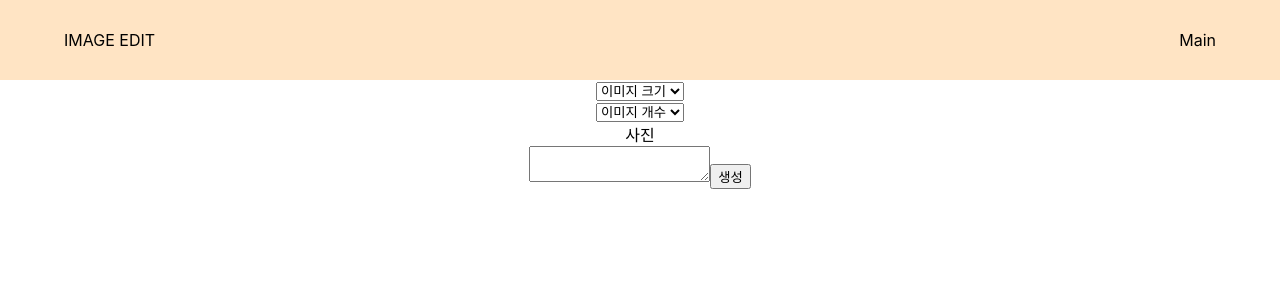
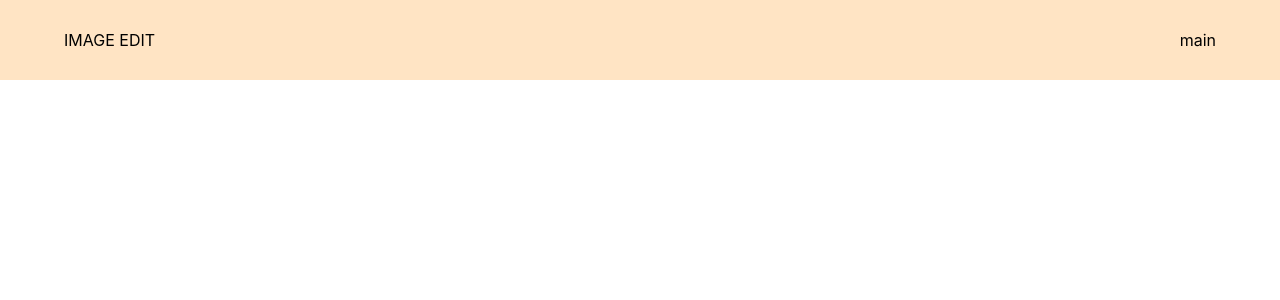
Before and after one commit to JungHun98/Chat-IMG, a React (Create React App) app: page / in a window 1280 px wide. Shown: the top 300 px of the page. Built offline with nearby package versions, Linux system fonts and the light colour scheme.

Commit message:
링크 연결

```diff
--- a/src/App.js
+++ b/src/App.js
@@ -1,6 +1,6 @@
 import logo from './logo.svg';
 import './App.css';
-import { Link } from 'react-router-dom';
+import { Routes, Route, Link } from 'react-router-dom';
 
 import { useState } from 'react';
 import Header from './components/Header';
@@ -48,8 +48,12 @@ function App() {
 
   return (
     <div className="App">
-      <Header></Header>
-      <Main></Main>
+      <Header>
+      </Header>
+      <Routes>
+        <Route exact path='/'></Route>
+        <Route path='/Main' Component={Main}></Route>
+      </Routes>
       {/* <form onSubmit={hadleSubmit}>
         <textarea
         value={message}
--- a/src/components/Header.js
+++ b/src/components/Header.js
@@ -4,20 +4,43 @@ import { Route, Routes, Link } from 'react-router-dom';
 import { Component } from 'react';
 
 class Header extends Component {
+  constructor(props){
+    super(props)
+
+    this.state = {
+      linkState : 'main',
+      path: '/Main'
+    }
+
+    this.setLink = this.setLink.bind(this);
+  }
+
+  setLink(e) {
+    if(e.target.className === 'main'){
+      this.setState({
+        linkState : 'home',
+        path: '/'
+      });
+    }
+    else{
+      this.setState({
+        linkState : 'main',
+        path: '/Main'
+      });
+    }
+    // this.setState()
+  }
 
   render() {
     return (
       <header id="header">
         <div className="header-con">
           <div className="project-name">
-            IMAGE EDIT
+            <Link className='home' to='/' onClick={this.setLink}>IMAGE EDIT</Link>
           </div>
-          <div className="main-link">
-            <Link to='../../App'>Main</Link>
+          <div className={this.state.linkState + "-link"} >
+            <Link className={this.state.linkState} to={this.state.path} onClick={this.setLink}>{this.state.linkState}</Link>
           </div>
-          {/* <Routes>
-            <Route path='/main'></Route>
-          </Routes> */}
         </div>
       </header>
     );
--- a/src/components/ImageCreator.js
+++ b/src/components/ImageCreator.js
@@ -13,14 +13,23 @@ class ImageCreator extends Component {
     this.state = {
       sizeOption: ['256x256', '512x512', '1024x1024'],
       countOption: count,
+      imageSize: '256px'
     }
+
+    this.setState = this.setState.bind(this);
+  }
+
+  setImageSize(pixel){
+    this.setState({
+      imageSize: pixel
+    })
   }
 
   getOption(option){
     let _option;
 
     if(option === 'size'){
-      _option = <ImageOption _class={option} _label='이미지 크기' _values={this.state.sizeOption}></ImageOption>
+      _option = <ImageOption _class={option} _label='이미지 크기' _values={this.state.sizeOption} setSize={this.setImageSize}></ImageOption>
     }
     else if(option === 'count'){
       _option = <ImageOption _class={option} _label='이미지 개수' _values={this.state.countOption}></ImageOption>
@@ -33,6 +42,12 @@ class ImageCreator extends Component {
   }
 
   render() {
+    const imgStyle={
+      width: this.state.imageSize,
+      height: this.state.imageSize,
+      background:'black'
+    }
+
     return (
       <section id='image-creator'>
         <div className='set-box'>
@@ -41,9 +56,9 @@ class ImageCreator extends Component {
             {this.getOption('count')}
           </div>
         </div>
-        <div className='image-box'>
-          <article>사진</article>
-        </div>
+        <article id='image-box'>
+          <div style={imgStyle}>사진</div>
+        </article>
       </section>
     );
   }
--- /dev/null
+++ b/src/components/ImageOption.css
@@ -0,0 +1,30 @@
+select {
+  -moz-appearance: none;
+  -webkit-appearance: none;
+  appearance: none;
+
+  font-size: 1rem;
+  font-weight: 400;
+  line-height: 1.5;
+
+  color: #444;
+  background-color: #fff;
+
+  text-align: center;
+  padding: 0.3em 0.5em 0.3em 0.5em;
+  margin: 0;
+
+  border: 1px solid #aaa;
+  border-radius: 0.5em;
+  box-shadow: 0 1px 0 1px rgba(0, 0, 0, 0.04);
+}
+
+option{
+  text-align: center;
+}
+.image-attribute{
+  display: flex;
+  max-width: 1280px;
+  margin: 0 20% 0 20%;
+  justify-content: space-around;
+}
--- a/src/components/ImageOption.js
+++ b/src/components/ImageOption.js
@@ -1,4 +1,4 @@
-import '../App.css';
+import './ImageOption.css';
 import { Component } from 'react';
 
 class ImageOption extends Component {
@@ -16,7 +16,7 @@ class ImageOption extends Component {
     return (
       <div className={this.props._class}>
         {/* <label for={this.props._class + '-select'}>{this.props._label}</label> */}
-        <select id={this.props._class + '-select'}>
+        <select id={this.props._class + '-select'} onChange={this.props.setImageSize()}>
           {options}
         </select>
       </div>
--- a/src/index.css
+++ b/src/index.css
@@ -1,3 +1,8 @@
+html {
+  width: 100%;
+  height: 100%;
+}
+
 body {
   margin: 0;
   font-family: -apple-system, BlinkMacSystemFont, 'Segoe UI', 'Roboto', 'Oxygen',
@@ -5,9 +10,16 @@ body {
     sans-serif;
   -webkit-font-smoothing: antialiased;
   -moz-osx-font-smoothing: grayscale;
+  width: 100%;
+  height: 100%;
 }
 
 code {
   font-family: source-code-pro, Menlo, Monaco, Consolas, 'Courier New',
     monospace;
 }
+
+#root{
+  width: 100%;
+  height: 100%;
+}
--- a/src/index.js
+++ b/src/index.js
@@ -1,15 +1,16 @@
 import React from 'react';
 import ReactDOM from 'react-dom/client';
+import Header  from './components/Header';
 import './index.css';
 import App from './App';
 import reportWebVitals from './reportWebVitals';
-import { BrowserRouter } from 'react-router-dom';
+import { BrowserRouter, Route, Switch, Link } from "react-router-dom";
 
 const root = ReactDOM.createRoot(document.getElementById('root'));
 root.render(
   <BrowserRouter>
   <React.StrictMode>
-    <App />
+    <App/>
   </React.StrictMode>
   </BrowserRouter>
 );
```
Also changed, not shown: public/main.html (deleted, +0 -12 lines).
